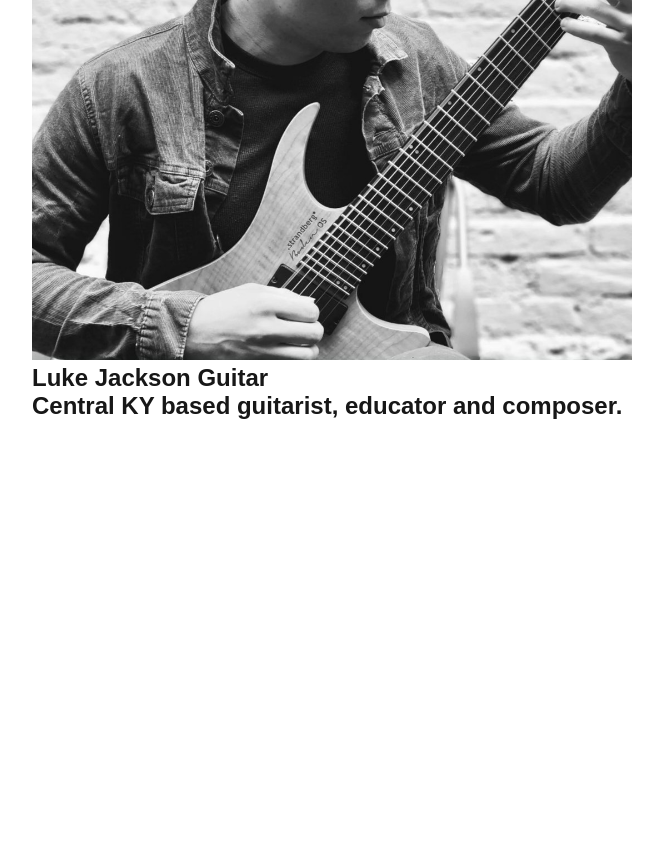
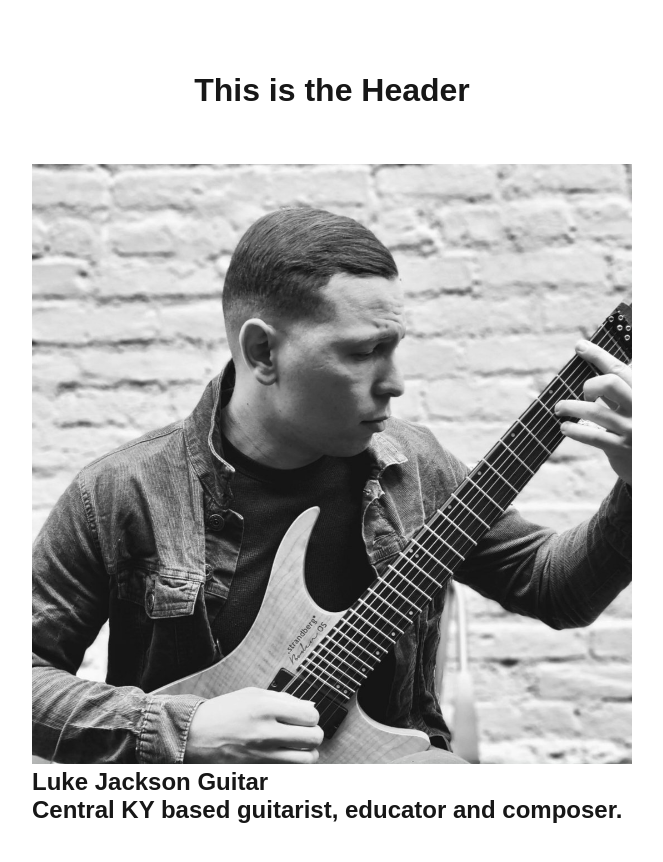
Before and after one commit to caseydemo/luke-jackson-guitar, a Next.js app: page / in a window 1280 px wide. Shown: the top 862 px of the page, without its empty margins (308-971 px from the left). Before the commit the page ends 800 px from the top, so only its background shows below. Built offline with nearby package versions, Linux system fonts and the light colour scheme.

Commit message:
create header and add to page

```diff
--- /dev/null
+++ b/app/components/Header.tsx
@@ -0,0 +1,5 @@
+export default function Header() {
+    return (
+        <h1>This is the Header</h1>
+    )
+}
--- a/app/page.tsx
+++ b/app/page.tsx
@@ -1,10 +1,12 @@
 import styles from "./page.module.css";
 import Image from "next/image";
 import Hero from "./components/Hero";
+import Header from "./components/Header";
 
 export default function Home() {
     return (
         <div className={styles.page}>
+            <Header />
             <Hero />
         </div>
     )
```
